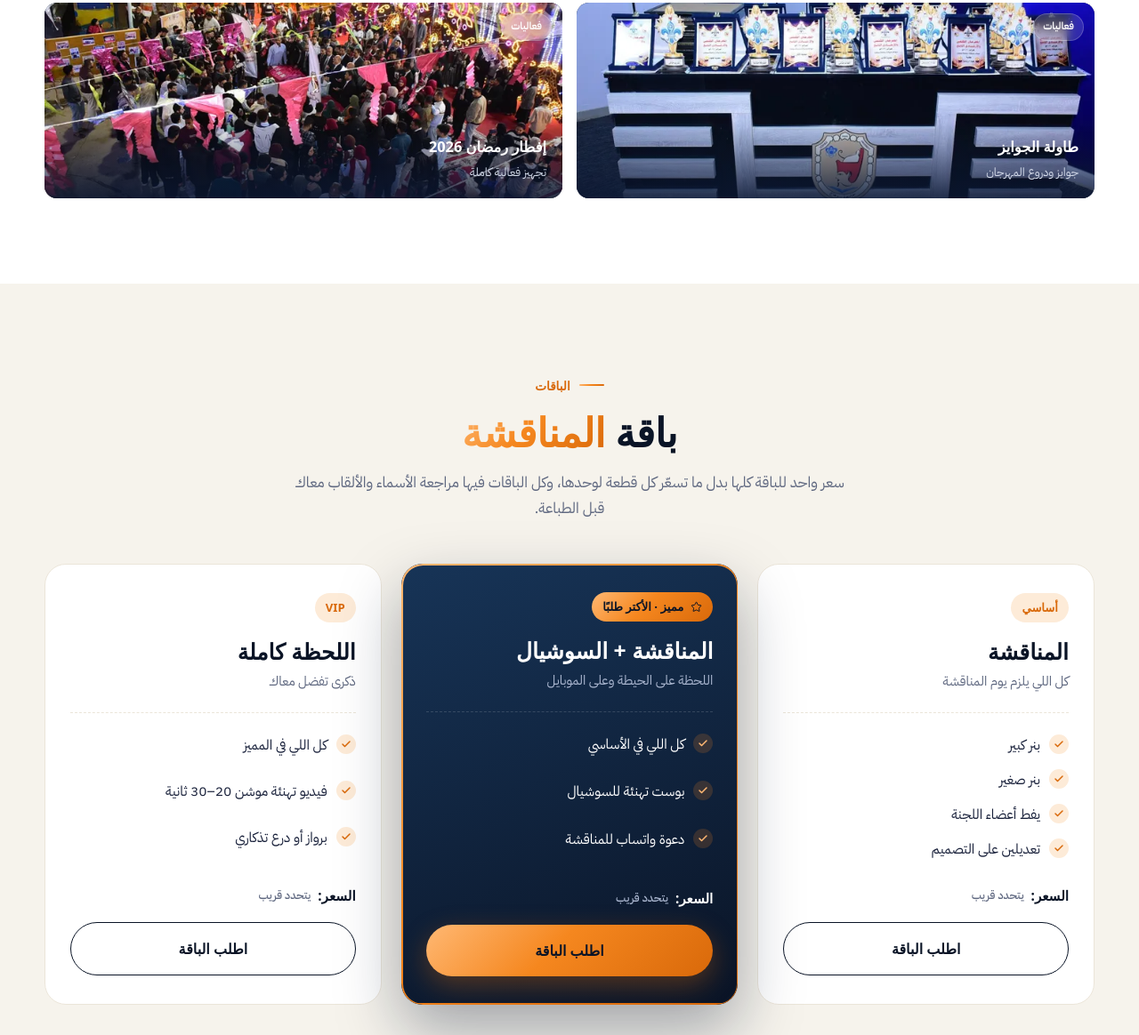
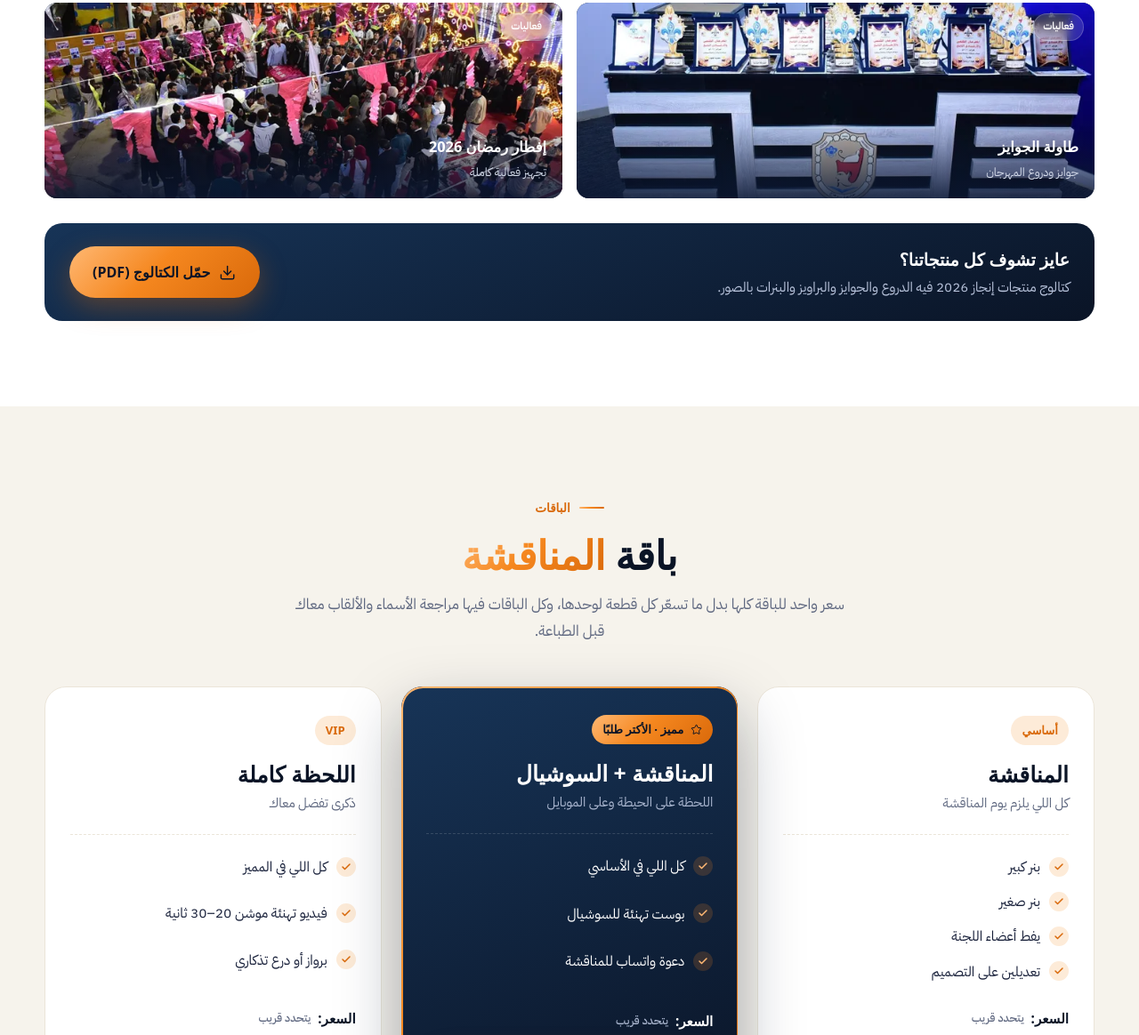
Before and after one commit to mahmodshaban90-jpg/engaz, a plain HTML site: page index.html in a window 1280 px wide. Shown: the part 3478-4642 px from the top of the page at 89% size. Drawn offline with Linux system fonts and the light colour scheme; a web font is replaced by a local one.

Commit message:
Use clean identity logos and add catalog and portfolio downloads
Co-Authored-By: Claude Opus 5.5 <noreply@anthropic.com>
Claude-Session: https://claude.ai/code/session_013PjzecQnNAXHEhWCMq2THP

```diff
--- a/index.html
+++ b/index.html
@@ -254,6 +254,11 @@ footer .logo{width:88px;height:88px}
 @media (max-width:600px){.it .cap{padding:10px 12px}.it .cap b{font-size:.86rem;line-height:1.35}.it .cap span{font-size:.7rem}.it:not(.big):not(.wide) .cap span{display:none}.it .badge{top:8px;right:8px;font-size:.65rem;padding:3px 8px}}
 .it .badge{position:absolute;top:12px;right:12px;font-size:.72rem;font-weight:600;padding:4px 10px;border-radius:999px;background:rgba(255,255,255,.15);color:#fff;backdrop-filter:blur(6px);border:1px solid rgba(255,255,255,.2)}
 .note{display:flex;gap:10px;align-items:center;font-size:.88rem;color:var(--muted);margin-top:20px;padding:12px 16px;background:var(--gold-soft);border-radius:12px;width:fit-content}
+
+.cat{margin-top:28px;display:flex;align-items:center;justify-content:space-between;gap:20px;flex-wrap:wrap;padding:24px 28px;border-radius:20px;background:var(--g-navy);color:#fff}
+.cat-tx b{display:block;font-family:var(--f-head);font-size:1.2rem}
+.cat-tx span{color:#b9c4dc;font-size:.95rem}
+@media (max-width:600px){.cat{padding:22px 18px}.cat .btn{width:100%}}
 
 /* ===== packages ===== */
 .pkgs{display:grid;grid-template-columns:repeat(3,1fr);gap:22px;align-items:stretch}
@@ -519,6 +524,7 @@ footer .slogan{font-family:"Amiri",serif;font-size:1.6rem;color:var(--gold-2);ma
     <symbol id="i-clock" viewBox="0 0 24 24"><circle cx="12" cy="12" r="10"/><path d="M12 6v6l4 2"/></symbol>
     <symbol id="i-pin" viewBox="0 0 24 24"><path d="M20 10c0 4.99-5.54 10.19-7.4 11.8a1 1 0 0 1-1.2 0C9.54 20.19 4 14.99 4 10a8 8 0 0 1 16 0"/><circle cx="12" cy="10" r="3"/></symbol>
     <symbol id="i-plus" viewBox="0 0 24 24"><path d="M5 12h14"/><path d="M12 5v14"/></symbol>
+    <symbol id="i-dl" viewBox="0 0 24 24"><path d="M12 15V3"/><path d="M21 15v4a2 2 0 0 1-2 2H5a2 2 0 0 1-2-2v-4"/><path d="m7 10 5 5 5-5"/></symbol>
     <symbol id="i-x" viewBox="0 0 24 24"><path d="M18 6 6 18"/><path d="m6 6 12 12"/></symbol>
     <symbol id="i-shirt" viewBox="0 0 24 24"><path d="M20.38 3.46 16 2a4 4 0 0 1-8 0L3.62 3.46a2 2 0 0 0-1.34 2.23l.58 3.47a1 1 0 0 0 .99.84H6v10c0 1.1.9 2 2 2h8a2 2 0 0 0 2-2V10h2.15a1 1 0 0 0 .99-.84l.58-3.47a2 2 0 0 0-1.34-2.23z"/></symbol>
     <symbol id="i-moon" viewBox="0 0 24 24"><path d="M12 3a6 6 0 0 0 9 9 9 9 0 1 1-9-9Z"/></symbol>
@@ -704,6 +710,10 @@ footer .slogan{font-family:"Amiri",serif;font-size:1.6rem;color:var(--gold-2);ma
       <figure class="it  rv" data-c="p" data-full="assets/work/thanks-shield.webp" tabindex="0"><img src="assets/work/thanks-shield-s.webp" alt="درع شكر وتقدير، قطيفة بالطباعة" loading="lazy"><span class="badge">دروع وجوايز</span><figcaption class="cap"><b>درع شكر وتقدير</b><span>قطيفة بالطباعة</span></figcaption></figure>
       <figure class="it wide rv" data-c="e" data-full="assets/work/iftar-crowd.webp" tabindex="0"><img src="assets/work/iftar-crowd-s.webp" alt="إفطار رمضان 2026، تجهيز فعالية كاملة" loading="lazy"><span class="badge">فعاليات</span><figcaption class="cap"><b>إفطار رمضان 2026</b><span>تجهيز فعالية كاملة</span></figcaption></figure>
     </div>
+    <div class="cat rv">
+      <div class="cat-tx"><b>عايز تشوف كل منتجاتنا؟</b><span>كتالوج منتجات إنجاز 2026 فيه الدروع والجوايز والبراويز والبنرات بالصور.</span></div>
+      <a class="btn btn-gold" href="downloads/engaz-catalog-2026.pdf" target="_blank" rel="noopener"><svg class="ico"><use href="#i-dl"/></svg>حمّل الكتالوج (PDF)</a>
+    </div>
   </div>
 </section>
 
@@ -853,6 +863,7 @@ footer .slogan{font-family:"Amiri",serif;font-size:1.6rem;color:var(--gold-2);ma
       <div class="d-tags"><span>بنرات ويفط المناقشات</span><span>هويات الأكاديميات</span><span>تيشرتات وكرنيهات</span><span>دروع وشهادات</span><span>تصميم سوشيال</span></div>
       <div class="d-acts">
         <a class="btn btn-gold" href="https://wa.me/201150945139?text=%D8%A3%D9%87%D9%84%D8%A7%D9%8B%20%D9%8A%D8%A7%20%D8%A3%D8%B3%D8%AA%D8%A7%D8%B0%20%D9%85%D8%AD%D9%85%D9%88%D8%AF%D8%8C%20%D8%B9%D8%A7%D9%8A%D8%B2%20%D8%A3%D8%B3%D8%A3%D9%84%20%D8%B9%D9%86%20%D8%AA%D8%B5%D9%85%D9%8A%D9%85" target="_blank" rel="noopener"><svg class="ico"><use href="#i-chat"/></svg>كلّم محمود على واتساب</a>
+        <a class="btn btn-ghost" href="downloads/mahmoud-shaban-portfolio-2026.pdf" target="_blank" rel="noopener"><svg class="ico"><use href="#i-dl"/></svg>البورتفوليو (PDF)</a>
         <a class="btn btn-ghost" href="https://facebook.com/engazz2020" target="_blank" rel="noopener"><svg class="ico"><use href="#i-fb"/></svg>شغلنا على فيسبوك</a>
       </div>
       <span class="d-sig">إنجاز | تصميم محمود شعبان</span>
@@ -957,7 +968,7 @@ footer .slogan{font-family:"Amiri",serif;font-size:1.6rem;color:var(--gold-2);ma
       </div>
       <div>
         <h4>تواصل</h4>
-        <ul><li><a href="https://wa.me/201150945139" target="_blank" rel="noopener">واتساب: <span dir="ltr">01150945139</span></a></li><li><a href="tel:+201150945139">اتصل: <span dir="ltr">01150945139</span></a></li><li><a href="https://facebook.com/engazz2020" target="_blank" rel="noopener">فيسبوك</a></li><li><a href="#order">اطلب بنر مناقشتك</a></li></ul>
+        <ul><li><a href="https://wa.me/201150945139" target="_blank" rel="noopener">واتساب: <span dir="ltr">01150945139</span></a></li><li><a href="tel:+201150945139">اتصل: <span dir="ltr">01150945139</span></a></li><li><a href="https://facebook.com/engazz2020" target="_blank" rel="noopener">فيسبوك</a></li><li><a href="#order">اطلب بنر مناقشتك</a></li><li><a href="downloads/engaz-catalog-2026.pdf" target="_blank" rel="noopener">كتالوج المنتجات (PDF)</a></li></ul>
       </div>
     </div>
     <div class="f-bot"><span>© <span id="yr">2026</span> <b>إنجاز للدعاية والإعلان</b> · سوهاج</span><a href="#designer" class="f-credit"><img src="assets/mahmoud-logo-128.webp" width="40" height="40" alt="">تصميم محمود شعبان</a></div>
```
Also changed, not shown: assets/apple-touch-icon.png, assets/engaz-logo-128.webp, assets/engaz-logo-512.webp, assets/favicon.png, assets/mahmoud-logo-128.webp, assets/mahmoud-logo-640.webp, assets/og.jpg, 2 other files.
